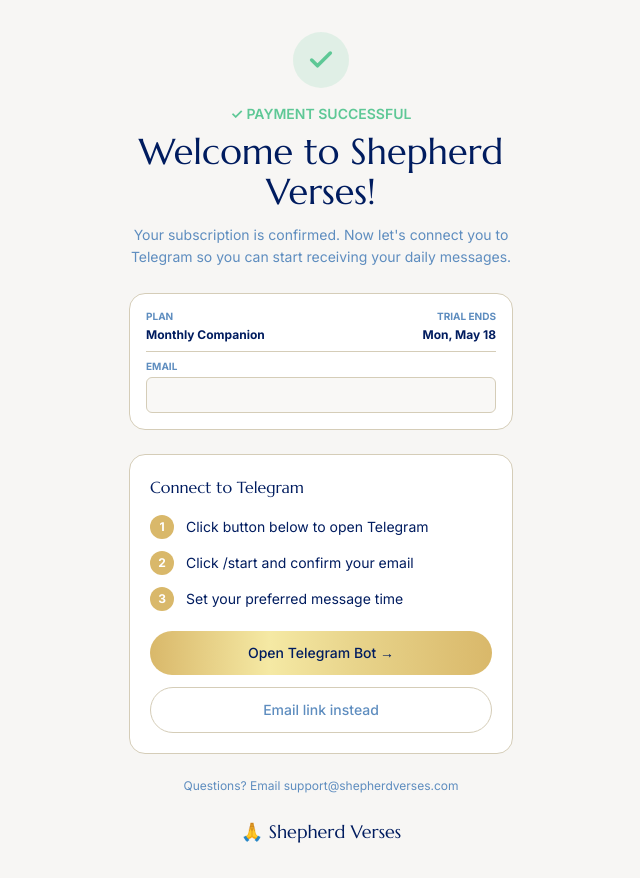
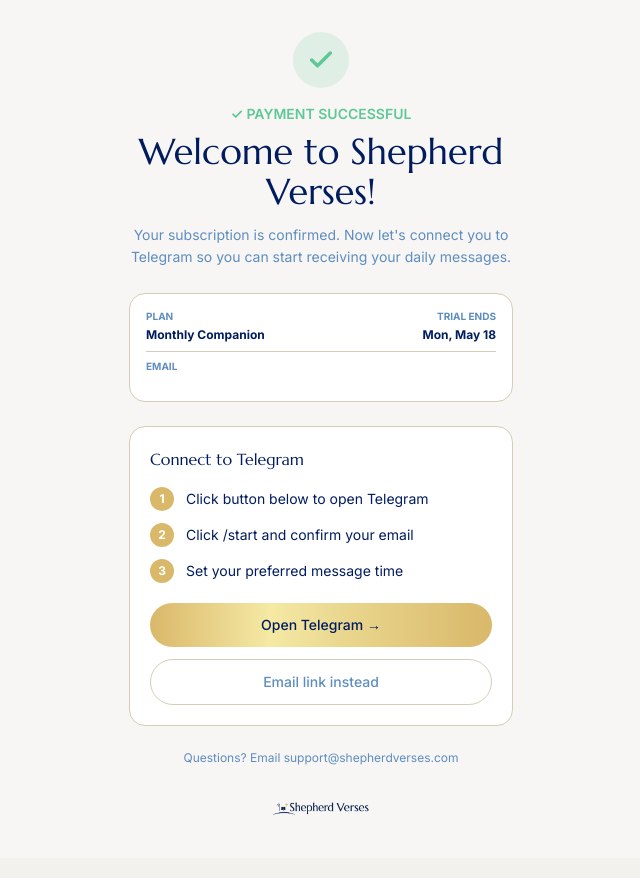
Before and after one commit to Yodaforce100/Shepherd-Verses-V2, a Next.js app: page /welcome in a window 1280 px wide. Shown: the whole page, without its empty margins (319-959 px from the left). Built offline with nearby package versions, Linux system fonts and the light colour scheme.

Commit message:
Fix: welcome page — plain text email, remove 'Bot' from button, update footer logo

```diff
--- a/app/welcome/page.tsx
+++ b/app/welcome/page.tsx
@@ -109,22 +109,9 @@ function WelcomeContent() {
             </div>
             <div className="border-t" style={{ borderColor: '#D5CDB8', paddingTop: '8px', marginTop: '8px' }}>
               <p style={{ color: '#5E8DBF', fontSize: '10px', fontWeight: 'bold', textTransform: 'uppercase', marginBottom: '4px' }}>Email</p>
-              <input
-                type="email"
-                value={email || ''}
-                disabled
-                style={{
-                  width: '100%',
-                  padding: '8px 12px',
-                  borderRadius: '6px',
-                  border: '1px solid #D5CDB8',
-                  fontSize: '13px',
-                  color: '#001C5F',
-                  backgroundColor: '#F9F8F6',
-                  fontFamily: 'monospace',
-                  boxSizing: 'border-box',
-                }}
-              />
+              <p style={{ color: '#001C5F', fontSize: '13px', fontWeight: 500, padding: '4px 0' }}>
+                {email || ''}
+              </p>
             </div>
           </div>
 
@@ -198,7 +185,7 @@ function WelcomeContent() {
                         textDecoration: 'none',
                       }}
                     >
-                      Open Telegram Bot →
+                      Open Telegram →
                     </a>
                   );
                 })()}
@@ -243,12 +230,12 @@ function WelcomeContent() {
 
       {/* Footer Logo */}
       <div className="text-center mt-6">
-        <a
-          href="/"
-          className="font-serif text-lg inline-block"
-          style={{ color: '#001C5F', textDecoration: 'none' }}
-        >
-          🙏 Shepherd Verses
+        <a href="/">
+          <img
+            src="/images/shepherd-verses-logo-2x.png"
+            alt="Shepherd Verses"
+            style={{ height: '36px', width: 'auto', display: 'inline-block' }}
+          />
         </a>
       </div>
     </div>
```
